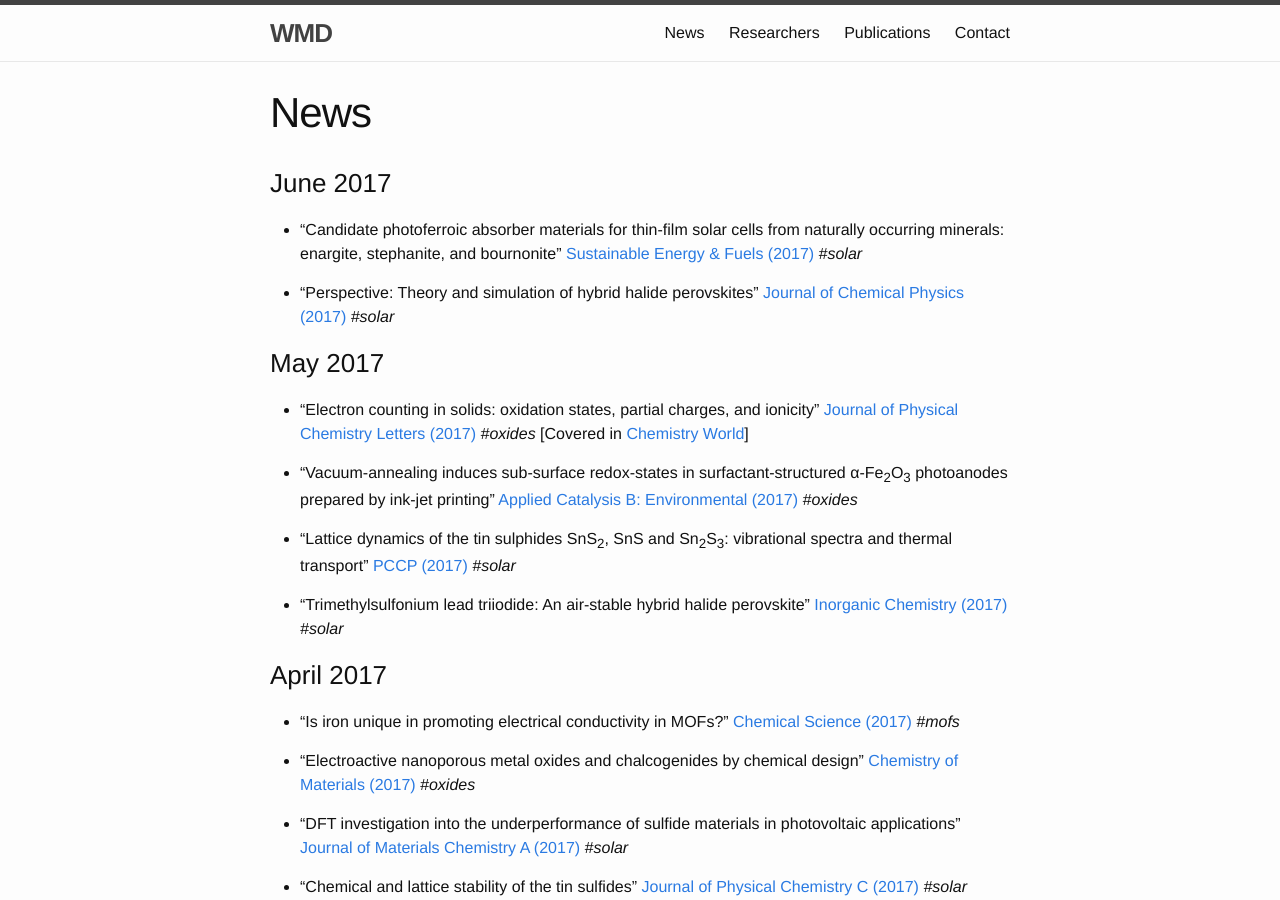
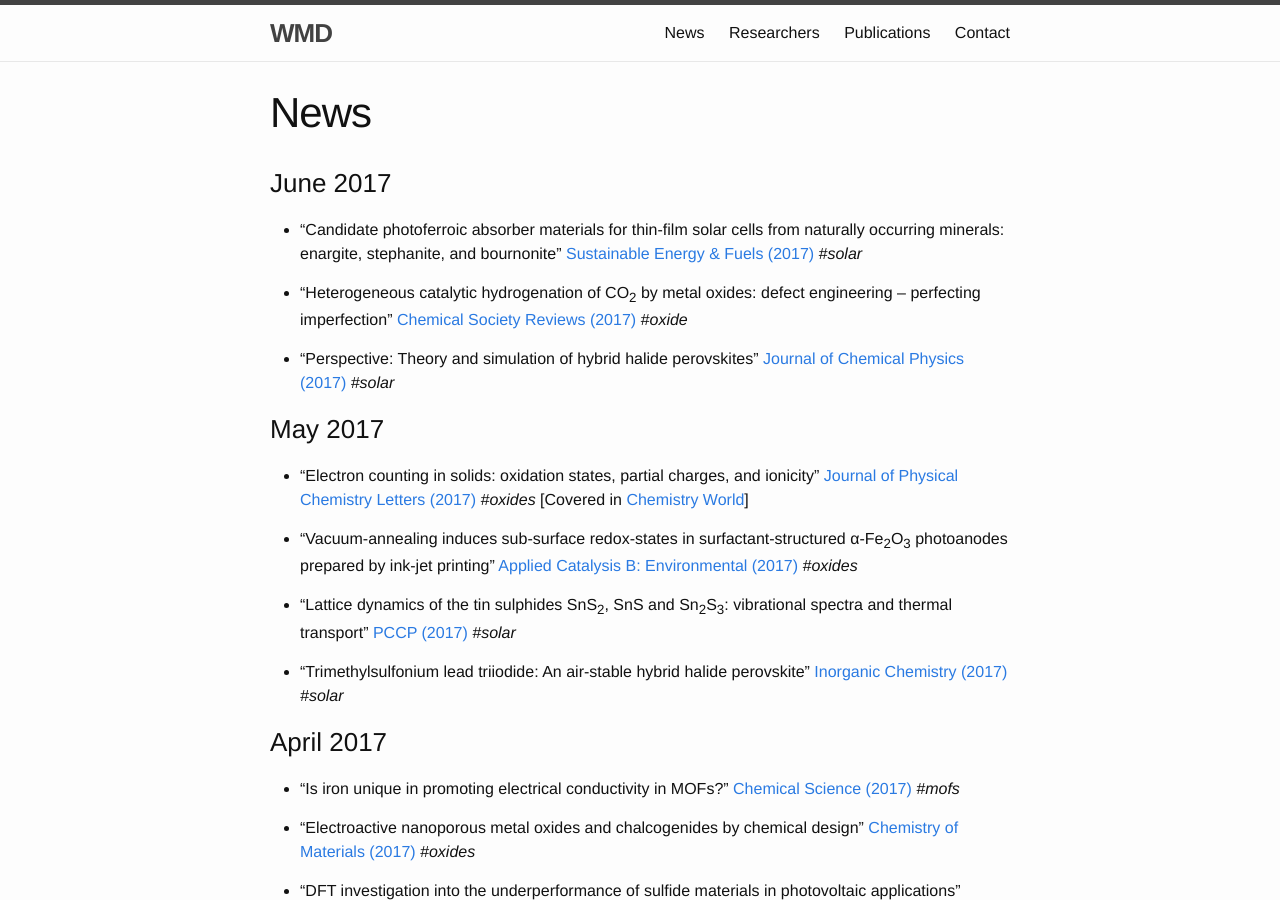
Before and after one commit to WMD-group/WMD-group.github.io, a Jekyll site: the page built from a_news.md, in a window 1280 px wide and 900 px high. Built offline with Jekyll 4.4.1, drawn with Linux system fonts in a browser that asks for light colours.

Commit message:
Geoff Ozin collaboration - defect engineering

```diff
--- a/a_news.md
+++ b/a_news.md
@@ -9,6 +9,9 @@ permalink: /news/
 
 * "Candidate photoferroic absorber materials for thin-film solar cells from naturally occurring minerals: enargite, stephanite, and bournonite" [Sustainable Energy & Fuels (2017)](http://pubs.rsc.org/en/content/articlelanding/2017/se/c7se00277g)
 *#solar*
+
+* "Heterogeneous catalytic hydrogenation of CO<sub>2</sub> by metal oxides: defect engineering – perfecting imperfection" [Chemical Society Reviews (2017)](http://pubs.rsc.org/en/Content/ArticleLanding/2017/CS/C7CS00026J)
+*#oxide*
 
 * "Perspective: Theory and simulation of hybrid halide perovskites" [Journal of Chemical Physics (2017)](http://aip.scitation.org/doi/full/10.1063/1.4984964)
 *#solar*
```
